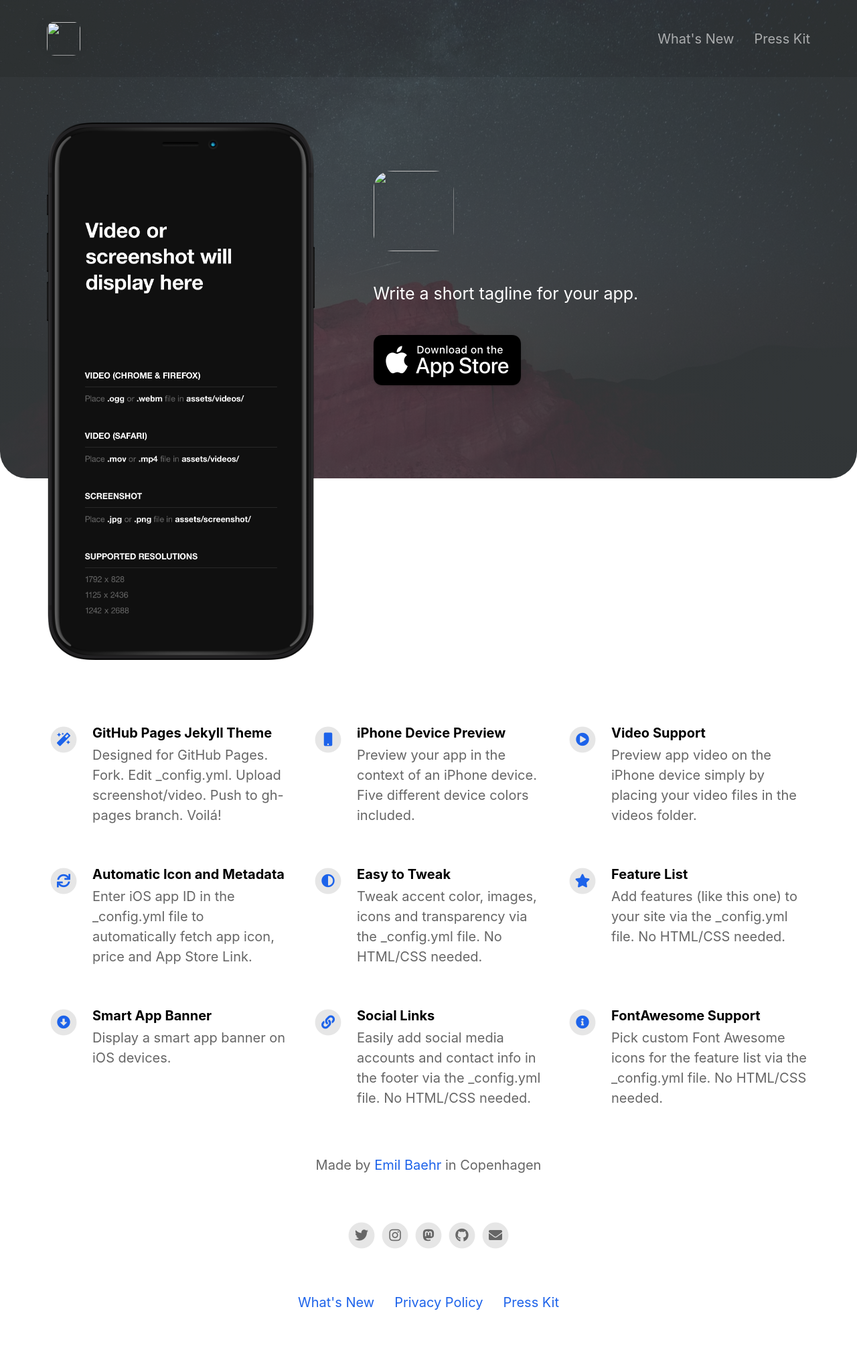
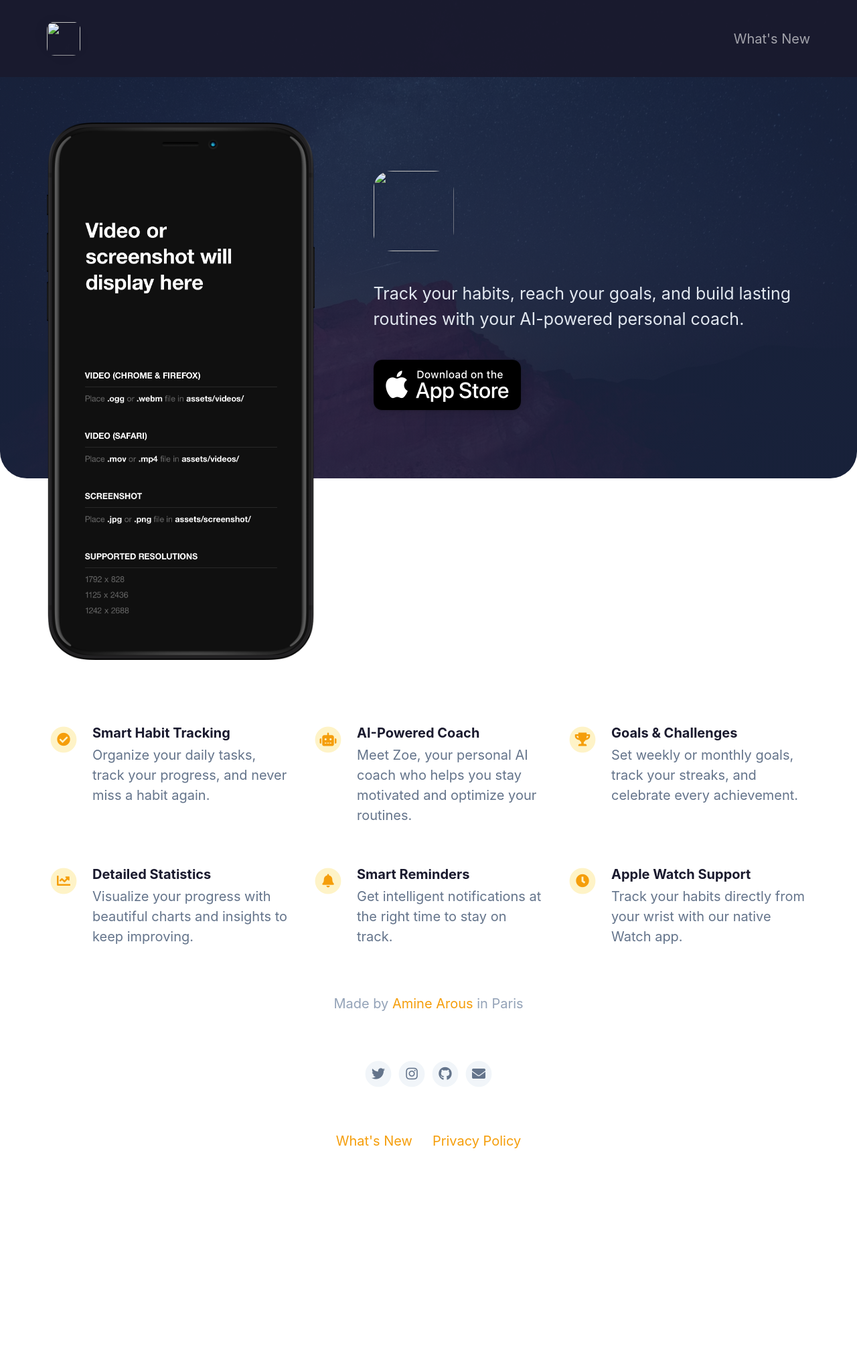
Before and after one commit to AmineArous/rituolandingpage, a Jekyll site: the page built from index.html, in a window 1280 px wide. Shown: the whole page at 67% size. Built offline with Jekyll 4.4.1, drawn with Linux system fonts in a browser that asks for light colours; nearby versions of some CDN libraries; after the commit the page ends 1783 px from its top, so only the background shows below that.

Commit message:
Update _config.yml

```diff
--- a/_config.yml
+++ b/_config.yml
@@ -1,114 +1,93 @@
 #page title
-page_title                                :                                           # Automatically populates with app name if not set and if iOS app ID is set. Otherwise enter manually.
+page_title                                : "Rituo: Build the best version of yourself, day after day."
 
 # App Info
-ios_app_id                                : 1234793120                                # Required. Enter iOS app ID to automatically populate name, price and icons (e.g. 718043190).
-ios_app_country                           : us                                        # Required outside USA. Enter 2 letter country code as in https://en.wikipedia.org/wiki/ISO_3166-1_alpha-2
+ios_app_id                                : 6752529512
 
-appstore_link                             :                                           # Automatically populates if not set and if iOS app ID is set. Otherwise enter manually.
-playstore_link                            :                                           # Enter Google Play Store URL.
-presskit_download_link                    : https://emilbaehr.com                                          # Enter a link to downloadable file or (e.g. public Dropbox link to a .zip file).
-                                                                                      # Or upload your press kit file to assets and set path accordingly (e.g. "assets/your_press_kit.zip").
+appstore_link                             :                                           # Automatically populates
+playstore_link                            :
+presskit_download_link                    :
 
-app_icon                                  : # assets/appicon.png                      # Automatically populates if not set and if iOS app ID is set.  Otherwise enter path to icon file manually.
-app_name                                  :                                           # Automatically populates if not set and if iOS app ID is set.  Otherwise enter manually.
-app_price                                 :                                           # Automatically populates if not set and if iOS app ID is set.  Otherwise enter manually.
-app_description                           : Write a short tagline for your app.
+app_icon                                  :                                           # Automatically populates
+app_name                                  :                                           # Automatically populates
+app_price                                 :                                           # Automatically populates
+app_description                           : Track your habits, reach your goals, and build lasting routines with your AI-powered personal coach.
 
-enable_smart_app_banner                   : true                                      # Set to true to show a smart app banner at top of page on mobile devices.
+enable_smart_app_banner                   : true
 
 
 
 # Information About Yourself
-your_name                                 : Emil Baehr
-your_link                                 : https://emilbaehr.com
-your_city                                 : Copenhagen
-email_address                             : emil.baehr@gmail.com
-linkedin_username                         :
-linkedin_company                          :
+your_name                                 : Amine Arous
+your_link                                 : https://aminearous.github.io/
+your_city                                 : Paris
+email_address                             : m.aminearous@gmail.com
 facebook_username                         :
-instagram_username                        : ebaehr
-twitter_username                          : ebaehr
-github_username                           : emilbaehr
+instagram_username                        : tamjack75
+twitter_username                          : AmineArous
+github_username                           : AmineArous
 youtube_username                          :
-mastodon_link                             : https://mastodon.social/@ebaehr
 
 
 
-# Feature List                            Edit, add or remove features to be presented.
+# Feature List
 features                                  :
 
-  - title                                 : GitHub Pages Jekyll Theme
-    description                           : Designed for GitHub Pages. Fork. Edit _config.yml. Upload screenshot/video. Push to gh-pages branch. Voilá!
-    fontawesome_icon_name                 : magic
+  - title                                 : Smart Habit Tracking
+    description                           : Organize your daily tasks, track your progress, and never miss a habit again.
+    fontawesome_icon_name                 : check-circle
 
-  - title                                 : iPhone Device Preview
-    description                           : Preview your app in the context of an iPhone device. Five different device colors included.
-    fontawesome_icon_name                 : mobile
+  - title                                 : AI-Powered Coach
+    description                           : Meet Zoe, your personal AI coach who helps you stay motivated and optimize your routines.
+    fontawesome_icon_name                 : robot
 
-  - title                                 : Video Support
-    description                           : Preview app video on the iPhone device simply by placing your video files in the videos folder.
-    fontawesome_icon_name                 : play-circle
+  - title                                 : Goals & Challenges
+    description                           : Set weekly or monthly goals, track your streaks, and celebrate every achievement.
+    fontawesome_icon_name                 : trophy
 
-  - title                                 : Automatic Icon and Metadata
-    description                           : Enter iOS app ID in the _config.yml file to automatically fetch app icon, price and App Store Link.
-    fontawesome_icon_name                 : sync
+  - title                                 : Detailed Statistics
+    description                           : Visualize your progress with beautiful charts and insights to keep improving.
+    fontawesome_icon_name                 : chart-line
 
-  - title                                 : Easy to Tweak
-    description                           : Tweak accent color, images, icons and transparency via the _config.yml file. No HTML/CSS needed.
-    fontawesome_icon_name                 : adjust
+  - title                                 : Smart Reminders
+    description                           : Get intelligent notifications at the right time to stay on track.
+    fontawesome_icon_name                 : bell
 
-  - title                                 : Feature List
-    description                           : Add features (like this one) to your site via the _config.yml file. No HTML/CSS needed.
-    fontawesome_icon_name                 : star
-
-  - title                                 : Smart App Banner
-    description                           : Display a smart app banner on iOS devices.
-    fontawesome_icon_name                 : arrow-alt-circle-down
-
-  - title                                 : Social Links
-    description                           : Easily add social media accounts and contact info in the footer via the _config.yml file. No HTML/CSS needed.
-    fontawesome_icon_name                 : link
-
-  - title                                 : FontAwesome Support
-    description                           : Pick custom Font Awesome icons for the feature list via the _config.yml file. No HTML/CSS needed.
-    fontawesome_icon_name                 : info-circle
-
-  - title                                 : # New Feature Title
-    description                           : # New Feature Description
-    fontawesome_icon_name                 : # Enter Font Awesome icon name (e.g. star). Find icons on fontawesome.com/icons.
+  - title                                 : Apple Watch Support
+    description                           : Track your habits directly from your wrist with our native Watch app.
+    fontawesome_icon_name                 : clock
 
 
 
 # Theme Settings
-topbar_color                              : "#000000"
-topbar_transparency                       : 0.1
+topbar_color                              : "#1a1a2e"
+topbar_transparency                       : 0.95
 topbar_title_color                        : "#ffffff"
 
-cover_image                               : assets/headerimage.png                    # Replace with alternative image path or image URL.
-cover_overlay_color                       : "#363b3d"
-cover_overlay_transparency                : 0.8
+cover_image                               : assets/headerimage.png
+cover_overlay_color                       : "#16213e"
+cover_overlay_transparency                : 0.85
 
-device_color                              : black                                     # Set to: blue, black, yellow, coral or white.
+device_color                              : black
 
 body_background_color                     : "#ffffff"
 
-link_color                                : "#1d63ea"
+link_color                                : "#f59e0b"
 
 app_title_color                           : "#ffffff"
-app_price_color                           : "#ffffff"
-app_description_color                     : "#ffffff"
+app_price_color                           : "#f59e0b"
+app_description_color                     : "#e2e8f0"
 
-feature_title_color                       : "#000000"
-feature_text_color                        : "#666666"
+feature_title_color                       : "#1a1a2e"
+feature_text_color                        : "#64748b"
 
-feature_icons_foreground_color            : "#1d63ea"
-feature_icons_background_color            : "#e6e6e6"
+feature_icons_foreground_color            : "#f59e0b"
+feature_icons_background_color            : "#fef3c7"
 
-social_icons_foreground_color             : "#666666"
-social_icons_background_color             : "#e6e6e6"
+social_icons_foreground_color             : "#64748b"
+social_icons_background_color             : "#f1f5f9"
 
-footer_text_color                         : "#666666"
+footer_text_color                         : "#94a3b8"
 
 
 
@@ -128,7 +107,7 @@ footer_text_color                         : "#666666"
 
 # Set the Sass partials directory, as we're using @imports
 sass:
-  style: :compressed # You might prefer to minify using :compressed
+  style: :compressed
 
 # Exclude these files from your production _site
 exclude:
```
